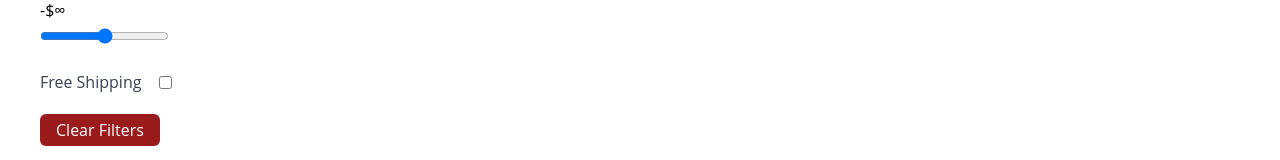
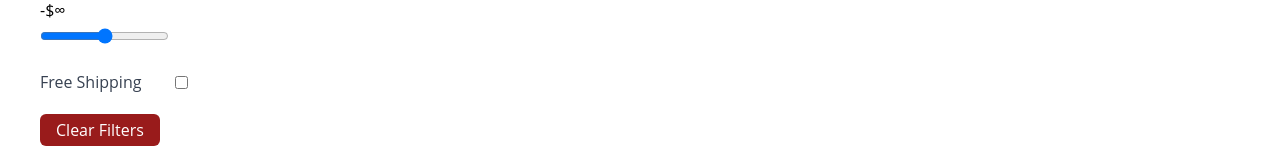
Before and after one commit to I-A11/home-style, a React (Create React App) app: page /products in a window 1280 px wide. Shown: the part 658-818 px from the top of the page. Built offline with nearby package versions, Linux system fonts and the light colour scheme; no server answers.

Commit message:
Increase gap between free shipping and the box.

```diff
--- a/src/components/Filters.js
+++ b/src/components/Filters.js
@@ -138,7 +138,7 @@ const Filters = () => {
           </div>
           {/* end of price */}
           {/*  shipping */}
-          <div className='mb-5 mt-4 grid grid-cols-[auto_1fr] items-center capitalize  text-base max-w-[150px] text-gray-700'>
+          <div className='mb-5 mt-4 grid grid-cols-[auto_1fr] items-center capitalize gap-x-8  text-base max-w-[150px] text-gray-700'>
             <label htmlFor='shipping'>free shipping</label>
             <input
               type='checkbox'
```
